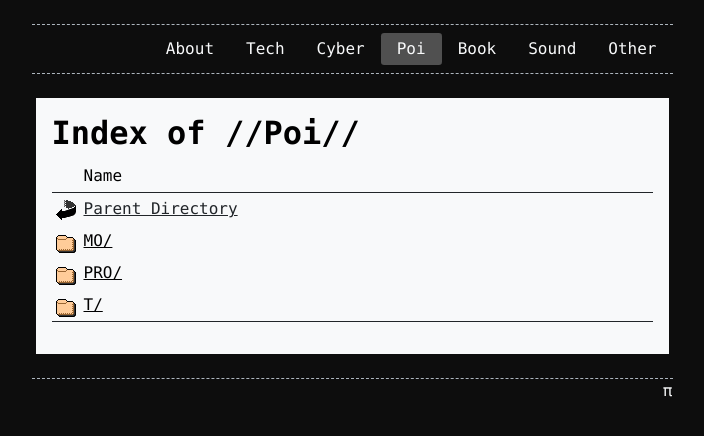
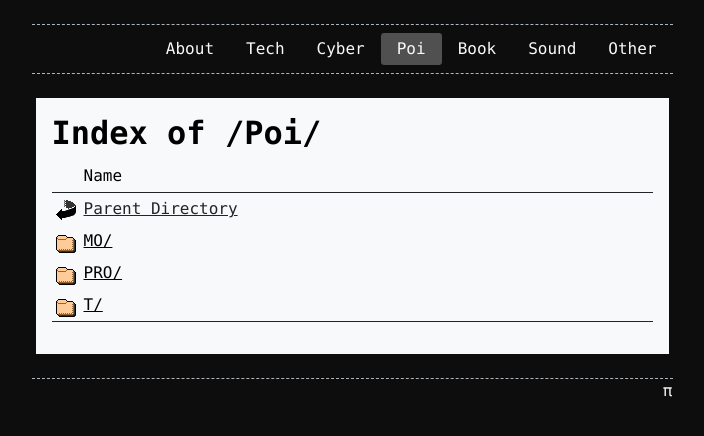
Before and after one commit to KyomaHooin/valur.us, a Jekyll site: the page built from Poi/index.md, in a window 1280 px wide. Shown: the top 436 px of the page, without its empty margins (288-992 px from the left). Built offline with Jekyll 4.4.1, drawn with Linux system fonts in a browser that asks for light colours.

Commit message:
Update valurus.html

```diff
--- a/_layouts/valurus.html
+++ b/_layouts/valurus.html
@@ -21,7 +21,7 @@
 		{%- if path == 'about' -%}
 			<a class="nav-link my-1 text-light" href="/">{{ path | capitalize }}</a>
 		{%- elsif path == 'poi' -%}
-			<a class="nav-link my-1 text-light active" aria-current="page" href="{{ '/' | append: path  }}">{{ path | capitalize }}</a>
+			<a class="nav-link my-1 text-light active" aria-current="page" href="{{ '/' | append: path }}">{{ path | capitalize }}</a>
 		{%- else -%}
 			<a class="nav-link my-1 text-light" href="{{ '/' | append: path }}">{{ path | capitalize }}</a>
 		{%- endif -%}
@@ -33,19 +33,19 @@
 
 <div class="col p-3 bg-light">
 
-<p class="h2 fw-bold text-black text-break">Index of /{{ page.dir }}/</p>
+<p class="h2 fw-bold text-black text-break">Index of {{ page.dir }}</p>
 
 <table class="table table-light table-borderless table-sm border-bottom border-dark">
 <thead class="border-bottom border-dark">
 	<tr class="d-flex justify-content-start">
-	<td class="py-1 bg-light"><img class="img-fluid" src="{{ '/assets/icons/blank.gif' | relative_path }}"></td>
+	<td class="py-1 bg-light"><img class="img-fluid" src="{{ '/assets/icons/blank.gif' | relative_url }}"></td>
 	<td class="py-1 bg-light text-left">Name</td>
 	</tr>
 </thead>
 <tbody>
 	<tr class="d-flex justify-content-start">
-		<td class="py-1 bg-light"><img class="img-fluid" src="{{ '/assets/icons/back.gif' | relative_path }}"></td>
-		<td class="py-1 bg-light"><a class="text-dark" href="{{ page.dir | split: '/' | pop | join: '/' | relative_path }}">Parent Directory</a></td>
+		<td class="py-1 bg-light"><img class="img-fluid" src="{{ '/assets/icons/back.gif' | relative_url }}"></td>
+		<td class="py-1 bg-light"><a class="text-dark" href="{{ page.dir | split: '/' | pop | join: '/' | relative_url }}">Parent Directory</a></td>
 	</tr>
 
 {%- assign page_depth = page.dir | split: '/' | size | plus: 1 -%}
@@ -67,8 +67,8 @@
 
 			{%- if next_subfolder != prev_subfolder -%}
 				<tr class="d-flex justify-content-start">
-					<td class="py-1 bg-light"><img class="img-fluid" src="{{ '/assets/icons/folder.gif' | relative_path }}"></td>
-					<td class="py-1 bg-light"><a class="text-black" href="{{ next_subfolder | join: '/' | relative_path }}">{{ next_subfolder | last }}/</a></td>
+					<td class="py-1 bg-light"><img class="img-fluid" src="{{ '/assets/icons/folder.gif' | relative_url }}"></td>
+					<td class="py-1 bg-light"><a class="text-black" href="{{ next_subfolder | join: '/' | relative_url }}">{{ next_subfolder | last }}/</a></td>
 				</tr>
 				{%- assign prev_subfolder = next_subfolder -%}
 			{%- endif -%}
@@ -86,18 +86,18 @@
 		<td class="py-1 bg-light">
 		{%- case file.extname -%}
 		{%- when ".pdf", ".txt", ".doc", ".docx" -%}
-			<img class="img-fluid" src="{{ '/assets/icons/layout.gif' | relative_path }}">
+			<img class="img-fluid" src="{{ '/assets/icons/layout.gif' | relative_url }}">
 		{%- when ".png", ".gif", ".jpg", ".jpeg" -%}
-			<img class="img-fluid" src="{{ '/assets/icons/image.gif' | relative_path }}">
+			<img class="img-fluid" src="{{ '/assets/icons/image.gif' | relative_url }}">
 		{%- when ".zip", ".tar", ".gz", ".tgz", ".rar" -%}
-			<img class="img-fluid" src="{{ '/assets/icons/compressed.gif' | relative_path }}">
+			<img class="img-fluid" src="{{ '/assets/icons/compressed.gif' | relative_url }}">
 		{%- when ".exe", ".iso" -%}
-			<img class="img-fluid" src="{{ '/assets/icons/binary.gif' | relative_path }}">
+			<img class="img-fluid" src="{{ '/assets/icons/binary.gif' | relative_url }}">
 		{%- else -%}
-			<img class="img-fluid" src="{{ '/assets/icons/unknown.gif' | relative_path }}">
+			<img class="img-fluid" src="{{ '/assets/icons/unknown.gif' | relative_url }}">
 		{%- endcase -%}
 		</td>
-		<td class="py-1 bg-light"><a class="text-black" href="{{ file.path | relative_path }}">{{ file.name }}</a></td>
+		<td class="py-1 bg-light"><a class="text-black" href="{{ file.path | relative_url }}">{{ file.name }}</a></td>
 	</tr>
 	{%- endif -%}
 	{%- endif -%}
@@ -105,8 +105,6 @@
 
 </tbody>
 </table>
-
-{{ content }}
 
  </div>
 
```
